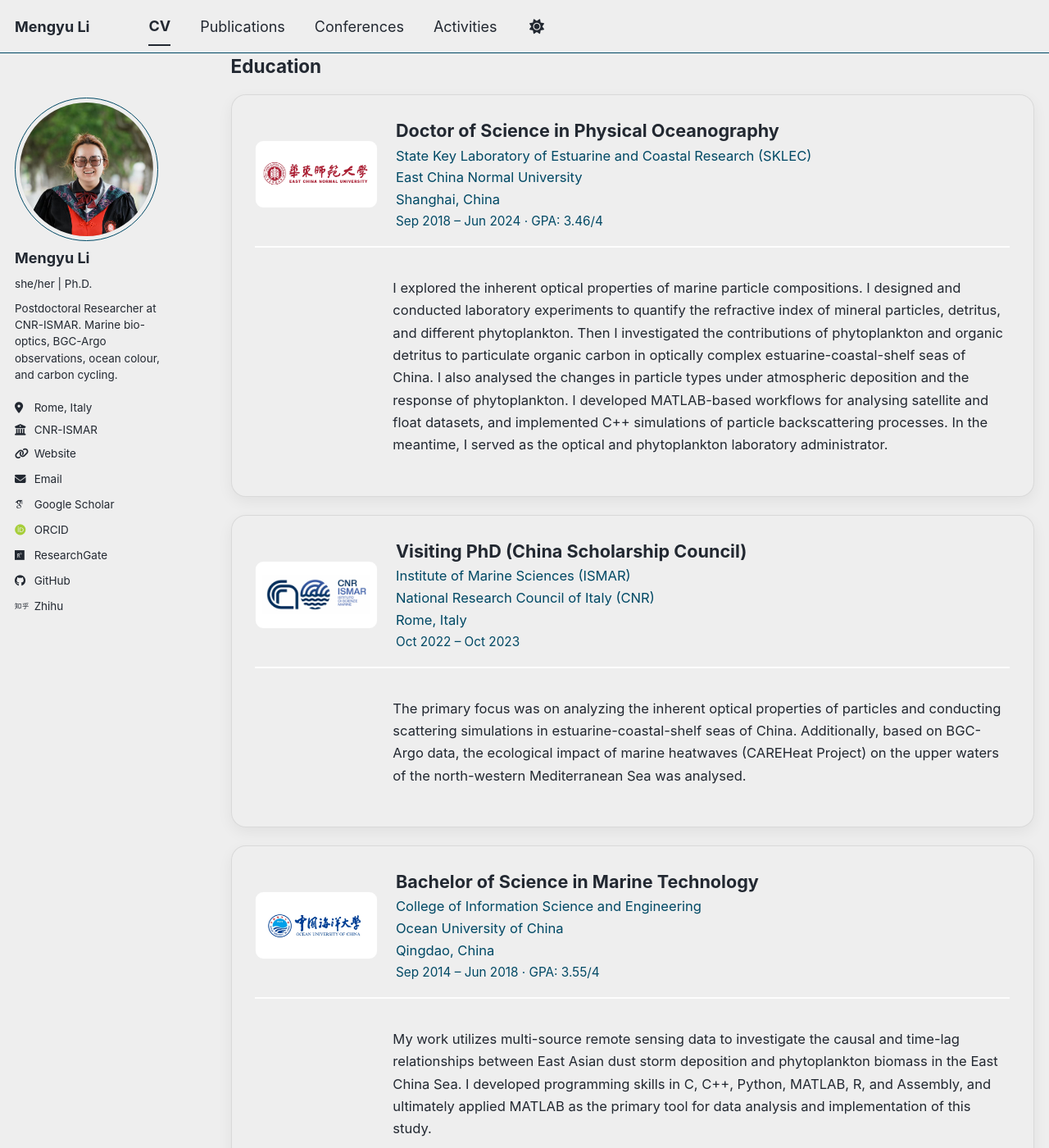
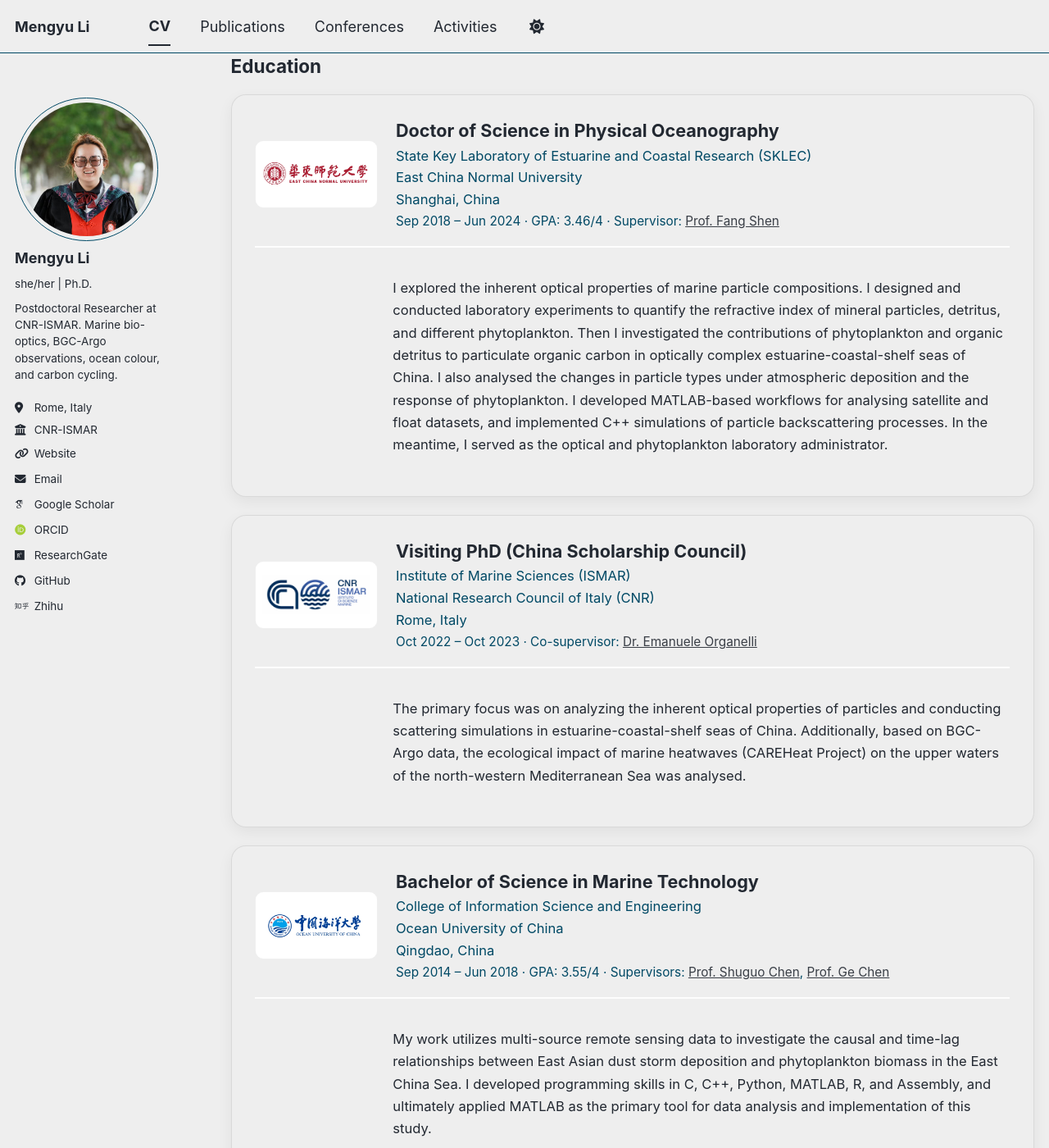
Before and after one commit to MengyuLi15/MengyuLi15.github.io, a Jekyll site: the page built from _pages/cv.md, in a window 1280 px wide and 1400 px high, scrolled down 629 px. Shown: the whole window at 82% size. Built offline with Jekyll 4.4.1, drawn with Linux system fonts in a browser that asks for light colours; some web fonts are replaced; a script bundle is joined from its source files by our own code; library files that are not in the unit come from our copies.

Commit message:
Update cv.md

```diff
--- a/_pages/cv.md
+++ b/_pages/cv.md
@@ -179,7 +179,10 @@ html[data-theme="dark"] .cv-list {
       <div class="cv-line">State Key Laboratory of Estuarine and Coastal Research (SKLEC)</div>
       <div class="cv-line">East China Normal University</div>
       <div class="cv-line">Shanghai, China</div>
-      <div class="cv-meta">Sep 2018 – Jun 2024 · GPA: 3.46/4</div>
+      <div class="cv-meta">
+        Sep 2018 – Jun 2024 · GPA: 3.46/4 ·
+        Supervisor: <a href="https://www.researchgate.net/profile/Fang-Shen-6">Prof. Fang Shen</a>
+      </div>
     </div>
   </div>
 
@@ -201,7 +204,10 @@ html[data-theme="dark"] .cv-list {
       <div class="cv-line">Institute of Marine Sciences (ISMAR)</div>
       <div class="cv-line">National Research Council of Italy (CNR)</div>
       <div class="cv-line">Rome, Italy</div>
-      <div class="cv-meta">Oct 2022 – Oct 2023</div>
+      <div class="cv-meta">
+        Oct 2022 – Oct 2023 ·
+        Co-supervisor: <a href="https://www.researchgate.net/profile/Emanuele-Organelli">Dr. Emanuele Organelli</a>
+      </div>
     </div>
   </div>
 
@@ -223,7 +229,12 @@ html[data-theme="dark"] .cv-list {
       <div class="cv-line">College of Information Science and Engineering</div>
       <div class="cv-line">Ocean University of China</div>
       <div class="cv-line">Qingdao, China</div>
-      <div class="cv-meta">Sep 2014 – Jun 2018 · GPA: 3.55/4</div>
+      <div class="cv-meta">
+        Sep 2014 – Jun 2018 · GPA: 3.55/4 ·
+        Supervisors:
+        <a href="https://www.researchgate.net/profile/Shuguo-Chen">Prof. Shuguo Chen</a>,
+        <a href="https://www.researchgate.net/profile/Chen-Ge-5">Prof. Ge Chen</a>
+      </div>
     </div>
   </div>
 
```
